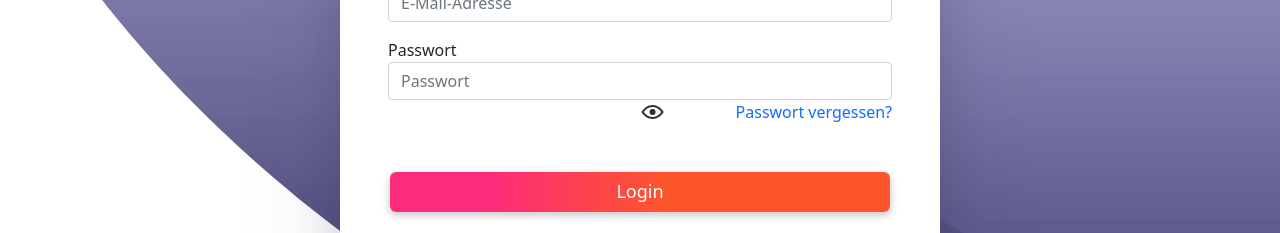
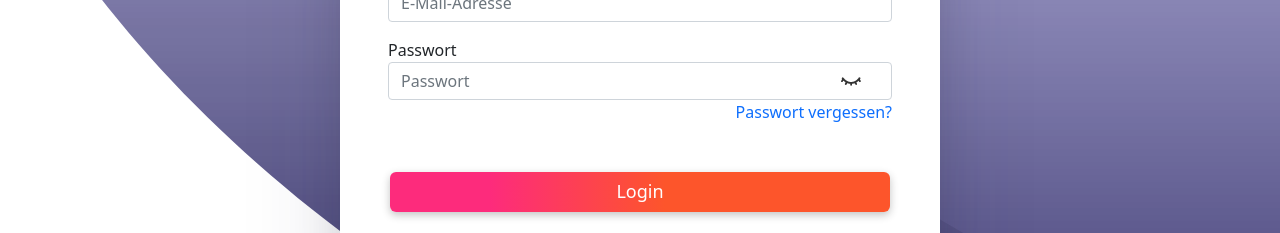
Before and after one commit to MehdiKBi/login, a React (Create React App) app: page / in a window 1280 px wide. Shown: the part 391-624 px from the top of the page. Built offline with nearby package versions, Linux system fonts and the light colour scheme.

Commit message:
password toggle added

```diff
--- a/src/component/form.js
+++ b/src/component/form.js
@@ -3,7 +3,8 @@ import {motion} from "framer-motion";
 import { useHistory } from "react-router-dom";
 import { Link } from "react-router-dom";
 import eye from "../img/eye.png"
-import eyeOpen from "../img/ic-actions-closed-viewj.png"
+import eyeOpen from "../img/ic-actions-closed-viewj.png";
+
 
 
 
@@ -16,8 +17,8 @@ const Form = () => {
   const [email, setEmail] = useState("");
   const [password, setPassword] = useState("");
   const [error, setError] = useState(false);
-  const [showPassword, setShowPassword] = useState(false);
-  const [passwordToggle, setPasswordToggle] = useState("text");
+  const [showPassword, setShowPassword] = useState(true);
+  const [passwordToggle, setPasswordToggle] = useState("password");
 
 
 
@@ -80,9 +81,10 @@ const history=useHistory();
         type="text"
       />
 
+
+
       <div className="text-start">
         <label className="form-lable text-start mt-3">Passwort</label>
-
       </div>
 
 
@@ -99,10 +101,12 @@ const history=useHistory();
           placeholder="Passwort"
           className="form-control"
         />
+
+
            {showPassword ?
-           <motion.img  onClick={(e) =>{setShowPassword(false);setPasswordToggle("password");}} id="eye" src={eye}/>
+           <motion.img  onClick={(e) =>{setShowPassword(false);setPasswordToggle("text");}} id="eye" src={eye}/>
            :
-           <motion.img onClick={(e) =>{setShowPassword(true);setPasswordToggle("text");}}  id="eye" src={eyeOpen}/>}
+           <motion.img onClick={(e) =>{setShowPassword(true);setPasswordToggle("password");}}  id="eye" src={eyeOpen}/>}
 
       </div>
 
@@ -119,6 +123,7 @@ const history=useHistory();
         Login
       </button>
 
+
     </form>
   );
 };
--- a/src/component/home.js
+++ b/src/component/home.js
@@ -1,4 +1,6 @@
 import { Link } from "react-router-dom";
+
+
 
 const Home = () => {
   return (
@@ -6,7 +8,9 @@ const Home = () => {
       <h1 className="m-5">Check your inbox</h1>
       <p>An email with further instructions has been sent to </p>
 
-      <h3 className="mt-5">alex.mayer12 @gmail.com</h3>
+      <h3 className="mt-5"></h3>
+
+
 
         <div className="wrap">
         <p className="text-start mt-5" id="issue_repor_message" >
--- a/src/index.css
+++ b/src/index.css
@@ -34,7 +34,6 @@ p , h1{
 
 
 #btn{
-
   background: rgb(253,43,124);
   background: linear-gradient(90deg, rgba(253,43,124,1) 20%, rgba(253,85,43,1) 55%);
   width: 500px;
@@ -90,8 +89,8 @@ a{
 
 #eye{
   position: absolute;
-  /* padding-left: 260px;
-  margin-top: -25px; */
+  padding-left: 200px;
+  margin-top: -30px;
   cursor: pointer;
   z-index: 1000;
 }
```
